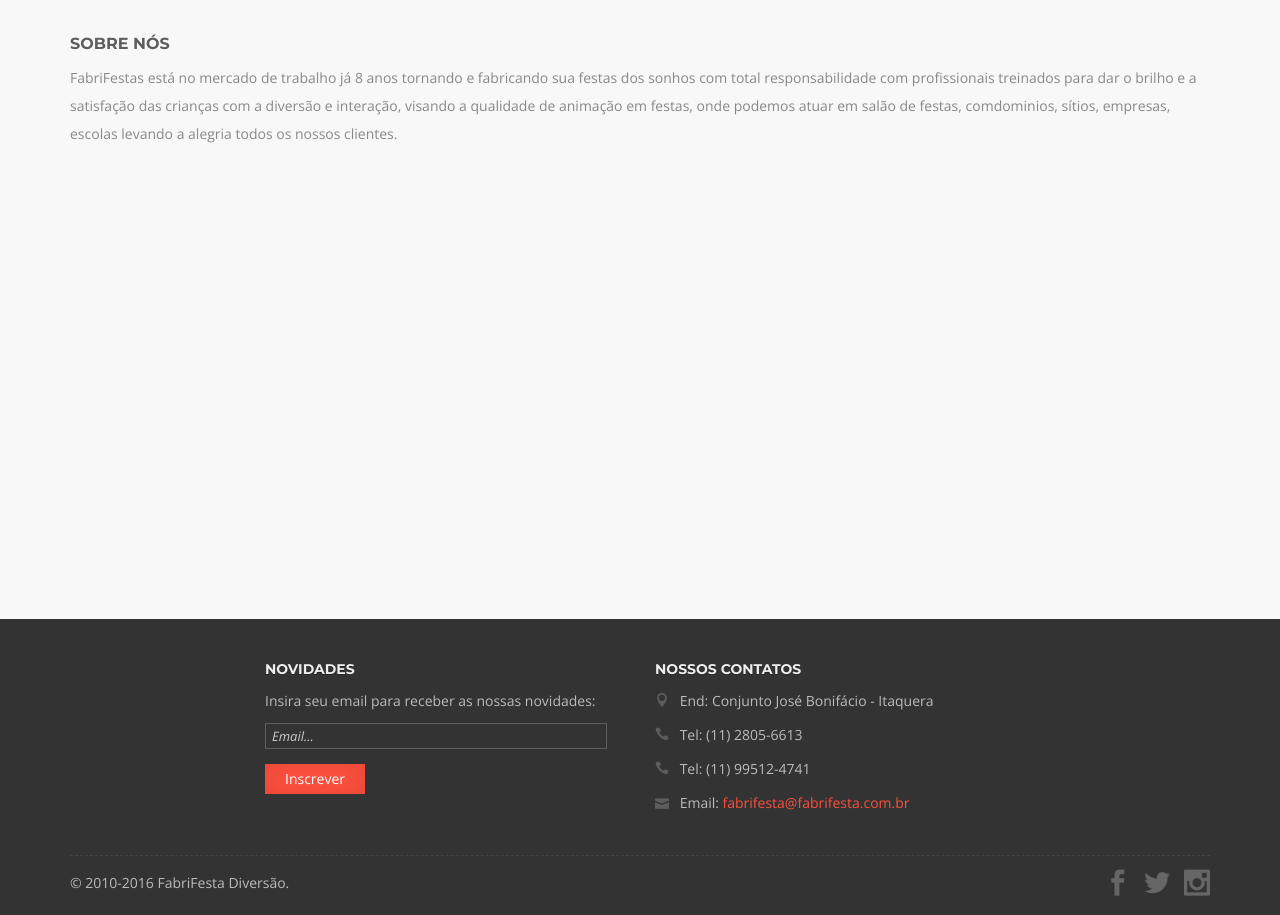
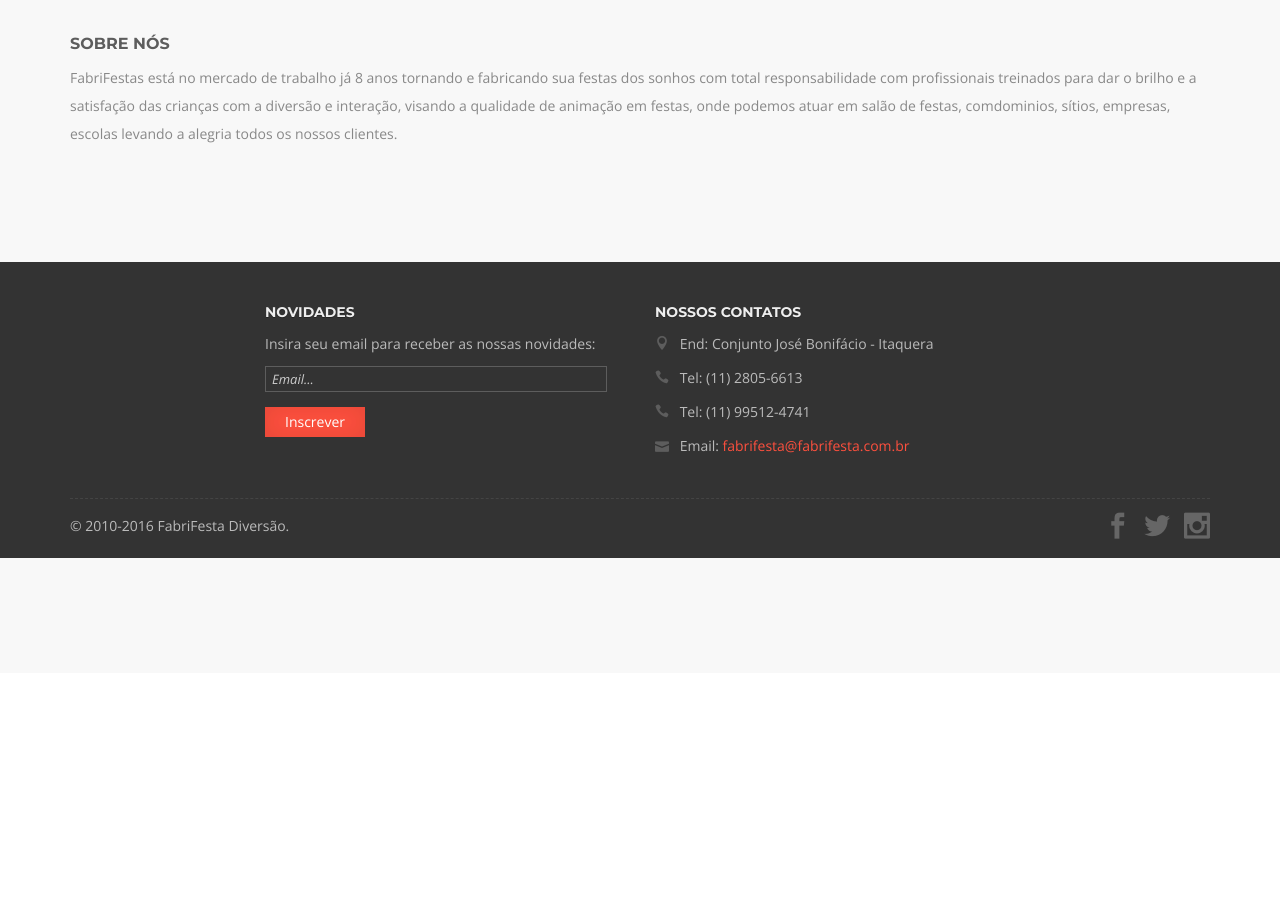
Before and after one commit to moisezdantas/site, a PHP site: page /about.html in a window 1280 px wide. Shown: the part 127-1042 px from the top of the page. After the commit the page ends 685 px from the top, so only its background shows below. Run offline with PHP 8.4, Linux system fonts and the light colour scheme.

Commit message:
Correção footer

```diff
--- a/about.html
+++ b/about.html
@@ -88,11 +88,7 @@
 				</div>
 			</div>
         </div>
-		<div class="call-to-action-container">
-		<div class="container">
 
-		</div>
-	</div>
 		<footer>
             <div class="container">
                 <div class="row">
--- a/assets/css/style.css
+++ b/assets/css/style.css
@@ -524,7 +524,7 @@
 
 .about-us-container {
     margin-top: 20px;
-    min-height: 550px
+    min-height: auto
 }
 
 .about-us-text {
--- a/index.html
+++ b/index.html
@@ -10,8 +10,8 @@
         <title>Fabri Festa</title>
 
         <!-- CSS -->
-        <link rel="stylesheet" href="http://fonts.googleapis.com/css?family=Open+Sans:400italic,400">
-        <link rel="stylesheet" href="http://fonts.googleapis.com/css?family=Montserrat:700,400">
+        <link rel="stylesheet" href="https://fonts.googleapis.com/css?family=Open+Sans:400italic,400">
+        <link rel="stylesheet" href="https://fonts.googleapis.com/css?family=Montserrat:700,400">
         <link rel="stylesheet" href="assets/bootstrap/css/bootstrap.min.css">
         <link rel="stylesheet" href="assets/elegant-font/code/style.css">
         <link rel="stylesheet" href="assets/css/animate.css">
```
